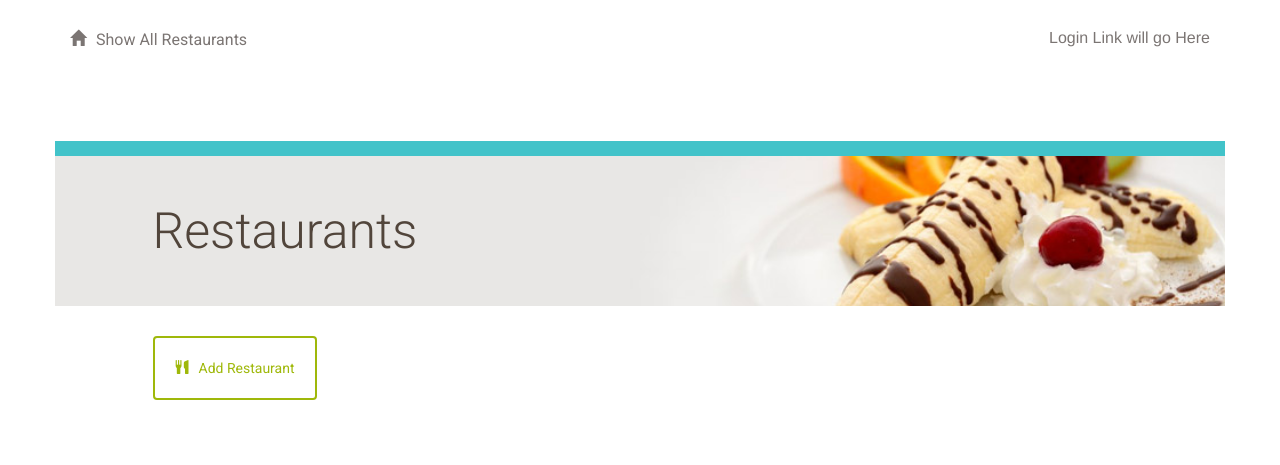
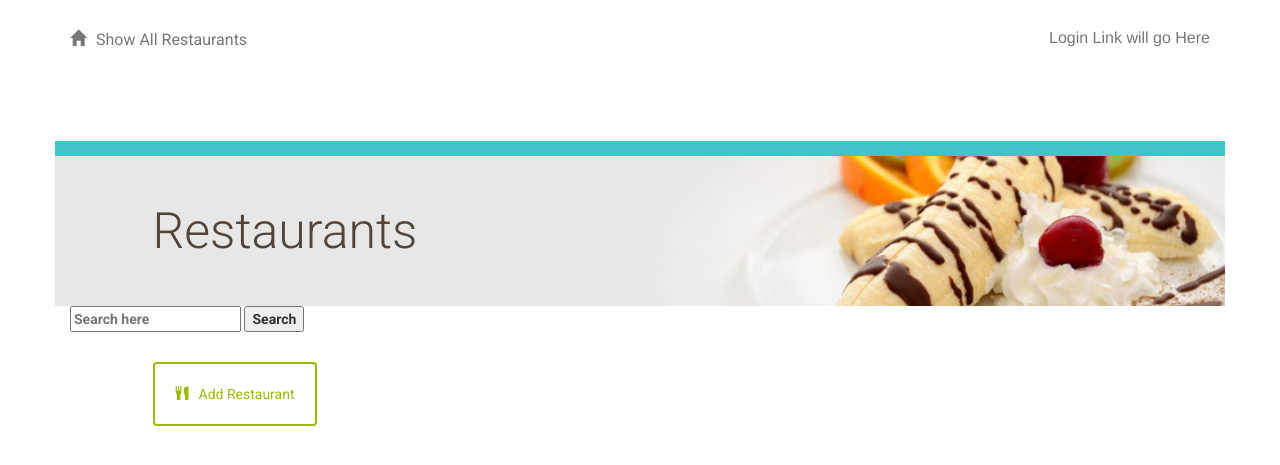
Before and after one commit to MQCOMP3310-2023/comp3310assignment2-caramel, a Flask app: page / in a window 1280 px wide. Shown: the top 465 px of the page. Run offline with Flask 3, Linux system fonts and the light colour scheme; some libraries are stand-ins or nearby versions.

Commit message:
search feature

```diff
--- a/project/json.py
+++ b/project/json.py
@@ -18,8 +18,7 @@ def restaurantMenuJSON(restaurant_id):
 @json.route('/restaurant/<restaurant_id>/menu/<int:menu_id>/JSON')
 def menuItemJSON(restaurant_id, menu_id):
     Menu_Item = db.session.execute(text('SELECT * FROM menu_item WHERE id = :menu_id LIMIT 1')).params(menu_id=menu_id)
-# Set up a query parameter in code to avoid SQL injection attacks. Used placeholder instead of concatenating
-# the user input variable.
+# Set up a query parameter in code to avoid SQL injection attacks.
     items_list = [ i._asdict() for i in Menu_Item ]
     return pyjs.dumps(items_list)
 
--- a/project/main.py
+++ b/project/main.py
@@ -52,11 +52,37 @@ def deleteRestaurant(restaurant_id):
 #Show a restaurant menu
 @main.route('/restaurant/<int:restaurant_id>/')
 @main.route('/restaurant/<int:restaurant_id>/menu/')
+
+
 def showMenu(restaurant_id):
     restaurant = db.session.query(Restaurant).filter_by(id = restaurant_id).one()
     items = db.session.query(MenuItem).filter_by(restaurant_id = restaurant_id).all()
     return render_template('menu.html', items = items, restaurant = restaurant)
 
+@main.route('/search', methods=['GET'])
+def search():
+    query = request.args.get('q')  # Get the search query from the request URL parameters
+
+    # Query the database for matching restaurants and menu items
+    restaurants = db.session.query(Restaurant).filter(Restaurant.name.ilike(f'%{query}%')).order_by(asc(Restaurant.name)).all()
+    menu_items = db.session.query(MenuItem).filter(MenuItem.name.ilike(f'%{query}%')).all()
+
+    # Render the search results template with the matching restaurants and menu items
+    return render_template('search_results.html', query=query, restaurants=restaurants, menu_items=menu_items)
+
+
+# Show a restaurant
+@main.route('/restaurant/<int:restaurant_id>/')
+def showRestaurant(restaurant_id):
+    restaurant = db.session.query(Restaurant).filter_by(id=restaurant_id).first()
+    return render_template('restaurant.html', restaurant=restaurant)
+
+
+# Show a menu item
+@main.route('/menu/<int:menu_item_id>/')
+def showMenuItem(menu_item_id):
+    menu_item = db.session.query(MenuItem).filter_by(id=menu_item_id).first()
+    return render_template('menu_item.html', menu_item=menu_item)
 
 
 #Create a new menu item
--- a/project/templates/main.html
+++ b/project/templates/main.html
@@ -6,9 +6,11 @@
 		<link rel=stylesheet type=text/css href="{{ url_for('static', filename='styles.css') }}">
 	</head>
 	<body>
+
 		<div class="container">
 			{% block content %}
 			{% endblock %}
 		</div>
+
 	</body>
 </html>
--- a/project/templates/restaurants.html
+++ b/project/templates/restaurants.html
@@ -14,6 +14,13 @@
 		<div class="col-md-11 padding-none">
 			<h1>Restaurants</h1>
 		</div>
+	</div>
+
+	<div>
+		<form action="{{ url_for('main.search') }}" method="GET">
+			<input type="text" name="q" placeholder="Search here">
+			<button type="submit">Search</button>
+		  </form>
 	</div>
 
 <div class = 'flash'>
```
Also changed, not shown: project/templates/search_results.html (added, +17 -0 lines).
